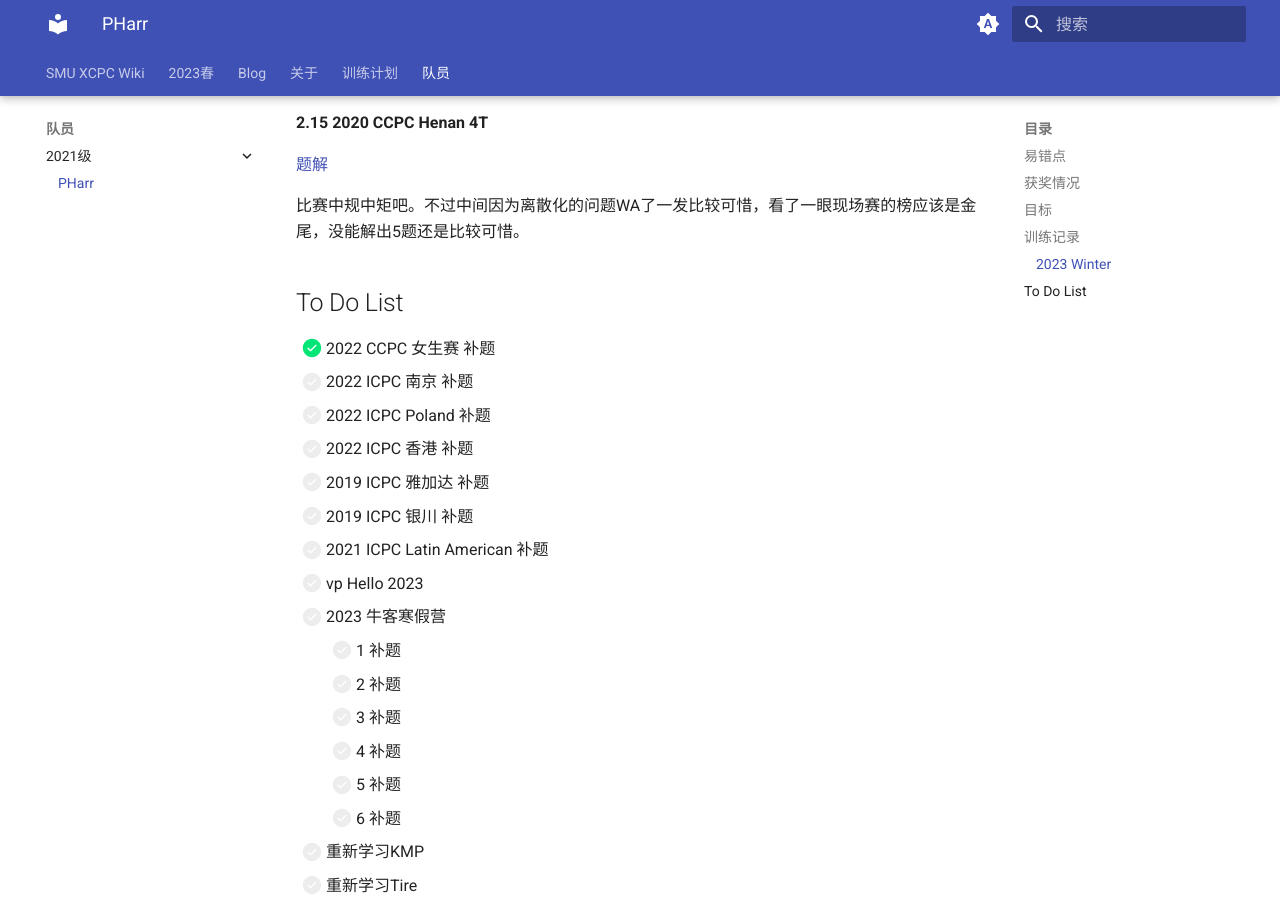
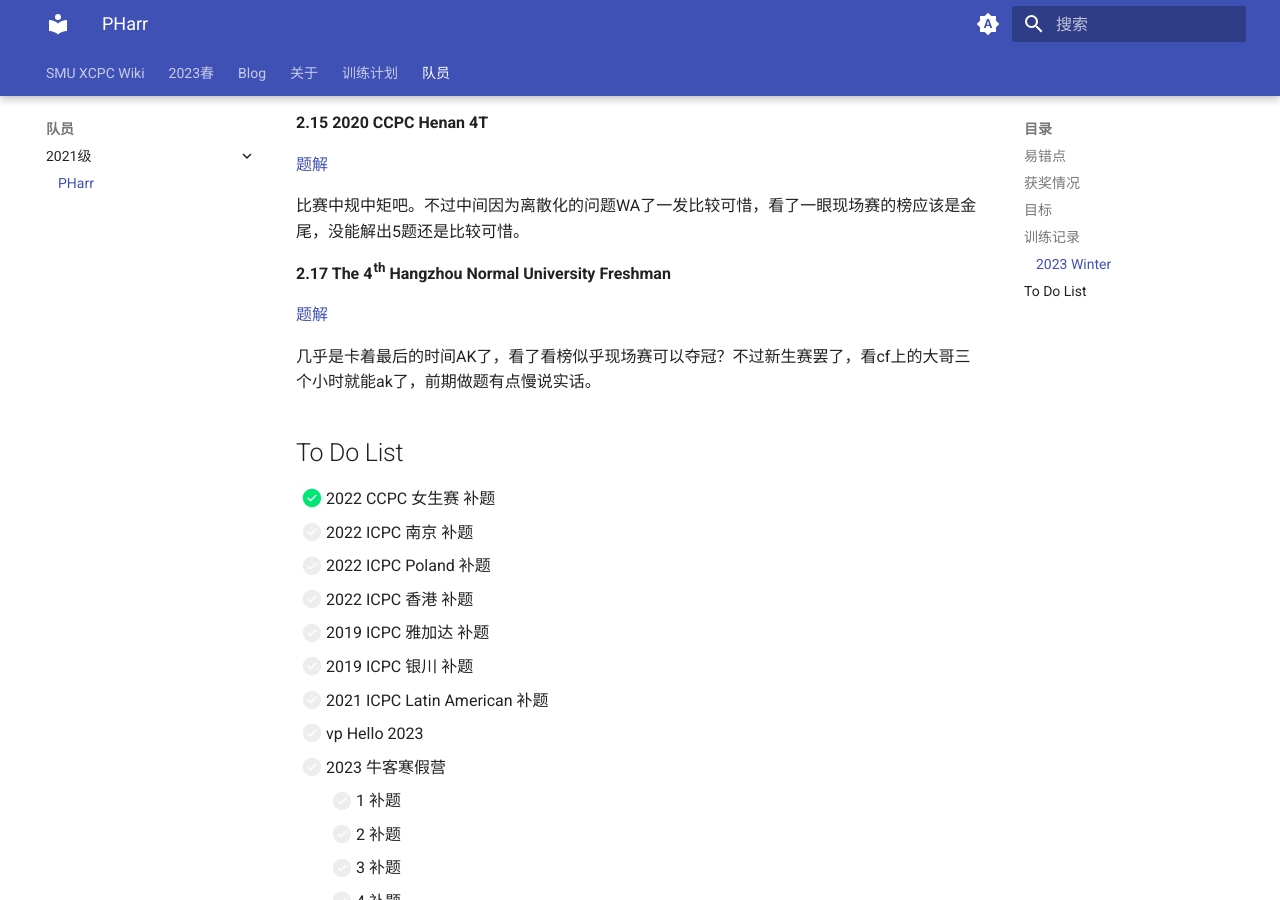
Before and after one commit to SMU-XCPC/wiki, an MkDocs documentation site: the page built from docs/队员/2021级/PHarr.md, in a window 1280 px wide and 900 px high, scrolled down 1758 px. Built offline with MkDocs 1.6.1 and Material for MkDocs 9.7.7, drawn with Linux system fonts in a browser that asks for light colours.

Commit message:
更新今日训练

```diff
--- a/docs/队员/2021级/PHarr.md
+++ b/docs/队员/2021级/PHarr.md
@@ -71,6 +71,12 @@ email：xin.mai@forxmail.com
 
 比赛中规中矩吧。不过中间因为离散化的问题WA了一发比较可惜，看了一眼现场赛的榜应该是金尾，没能解出5题还是比较可惜。
 
+**2.17 The 4th Hangzhou Normal University Freshman**
+
+[题解](https://www.cnblogs.com/PHarr/p/17131773.html)
+
+几乎是卡着最后的时间AK了，看了看榜似乎现场赛可以夺冠？不过新生赛罢了，看cf上的大哥三个小时就能ak了，前期做题有点慢说实话。
+
 ## To Do List
 
 - [x] 2022 CCPC 女生赛 补题
```
